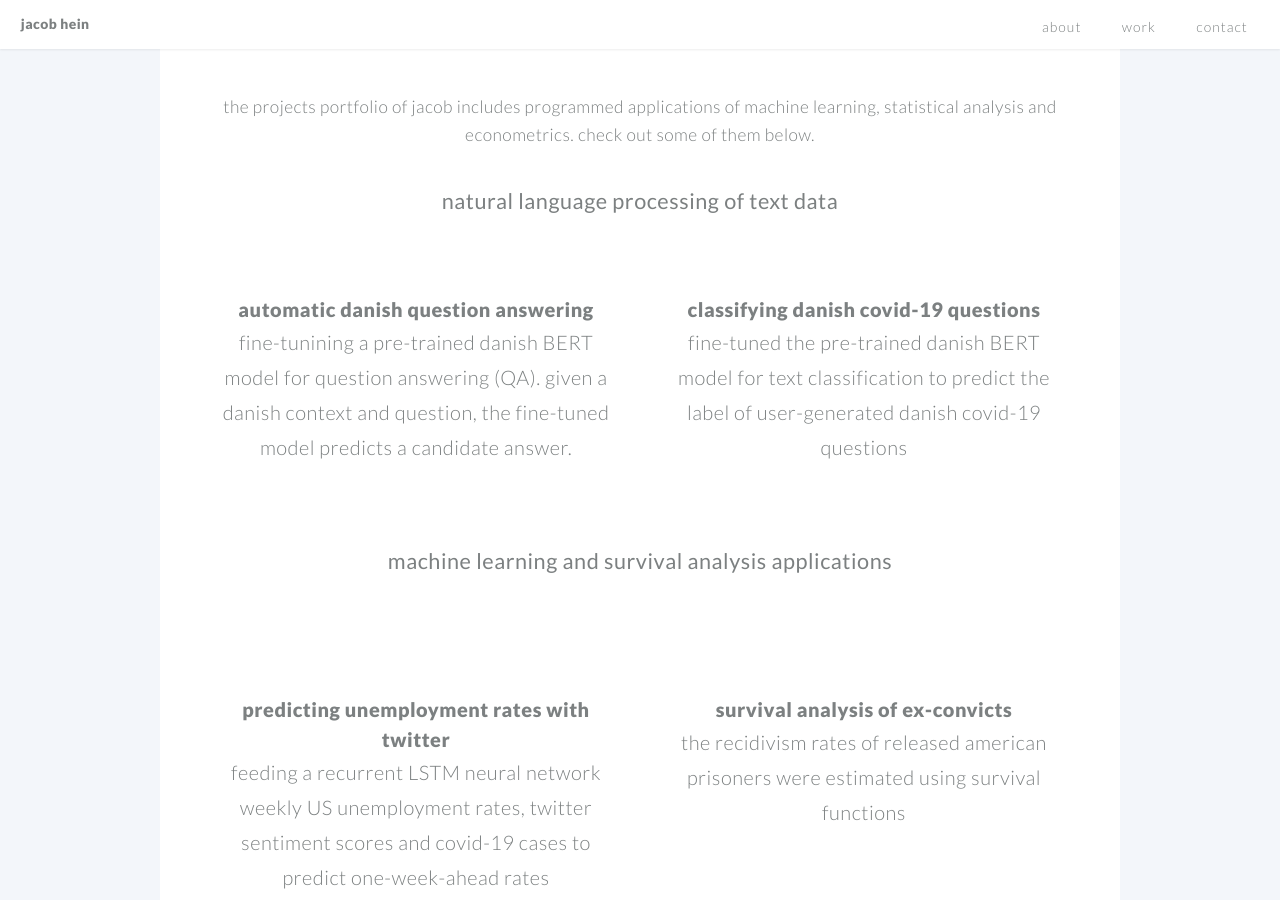
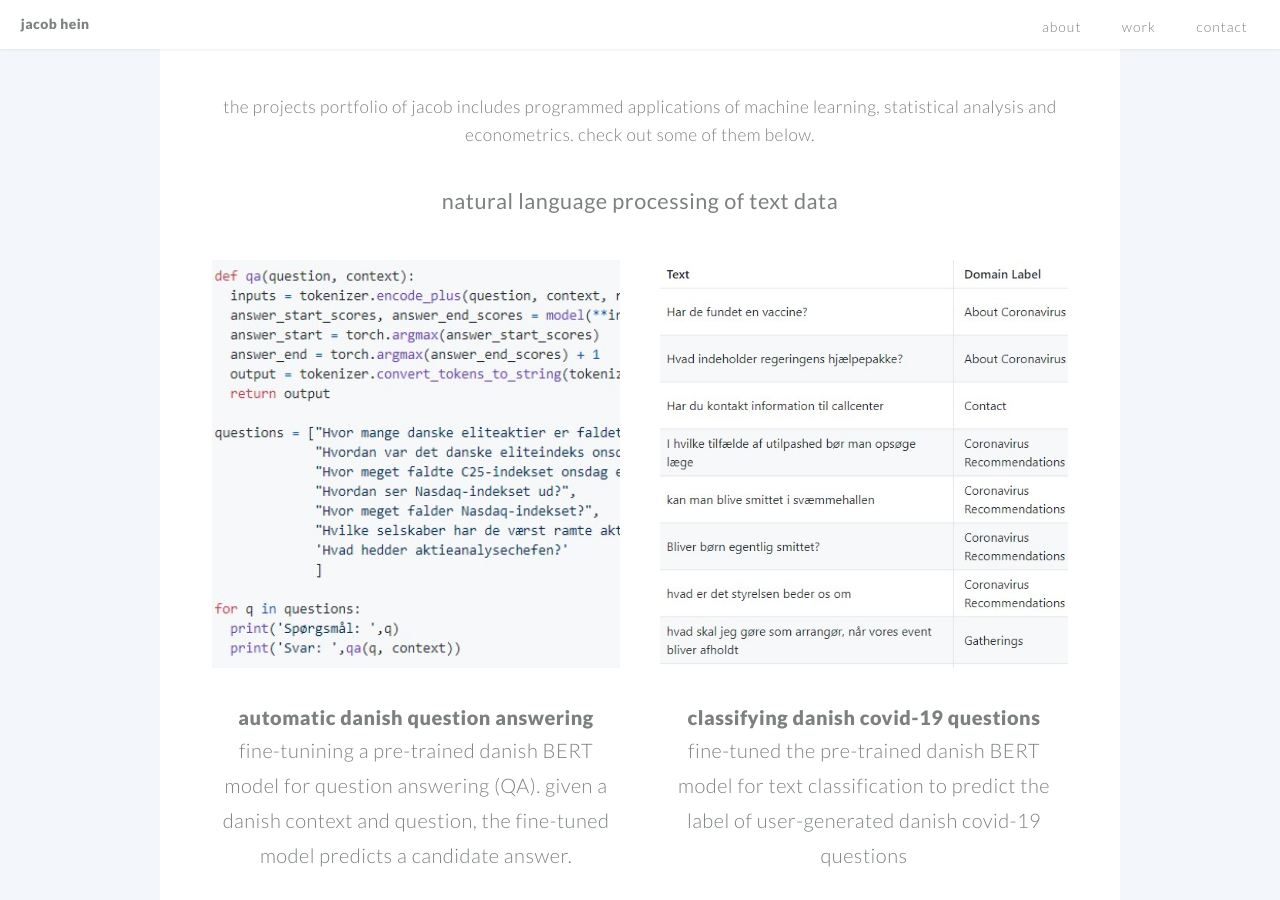
Before and after one commit to jacob-hein/jacobhein.com, a Jekyll site: the page built from index.md, in a window 1280 px wide and 900 px high, scrolled down 1480 px. Built offline with Jekyll 4.4.1, drawn with Linux system fonts in a browser that asks for light colours.

Commit message:
add imgs

```diff
--- a/_data/work.yml
+++ b/_data/work.yml
@@ -5,9 +5,9 @@ work:
   - category: natural language processing of text data
     items:
       - item: example.html
-      #  image: /images/questions.jpg # optionally, include the file path for an image for each item
+        image: /images/ex1.jpg # optionally, include the file path for an image for each item
       - item: example2.html
-      #  image: /images/classify.jpg
+        image: /images/ex2.jpg
       #- item: example2.html
       #  image: /images/NYC3.jpg
       #- item: example3.html
```
Also changed, not shown: images/ex1.jpg (added), images/ex2.jpg (added).
